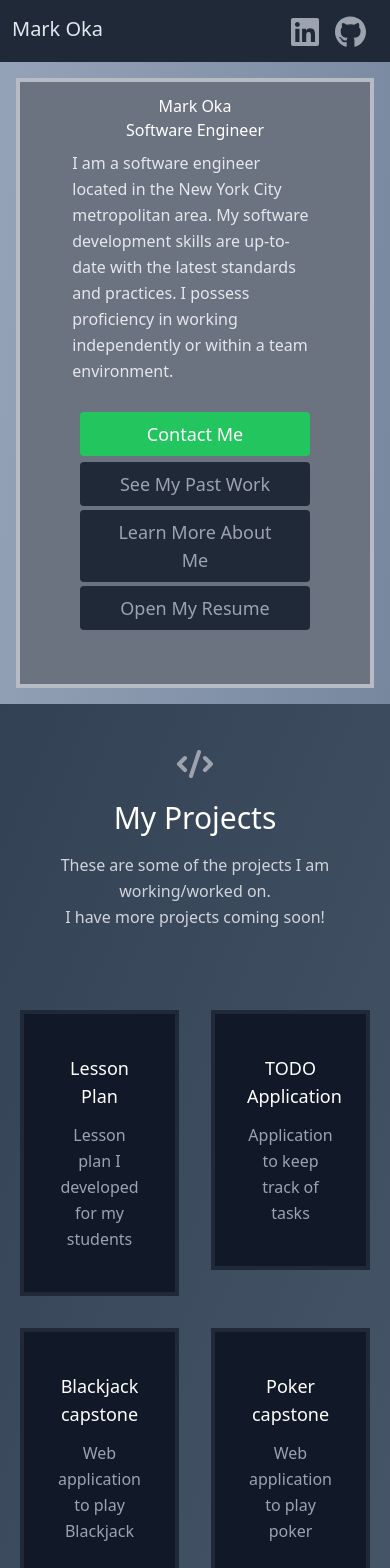
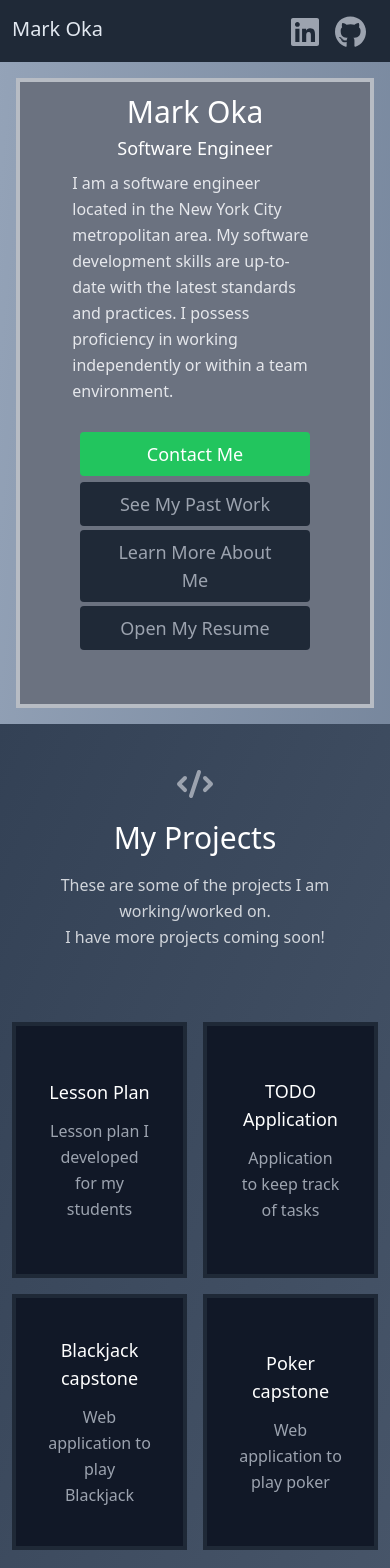
Before and after one commit to markoka101/portfolio, a React (Create React App) app: page / in a window 390 px wide. Shown: the top 1568 px of the page. Built offline with nearby package versions, Linux system fonts and the light colour scheme.

Commit message:
Projects now scale to stay same size as eachother. Change spacing on person class and increased name size on mobile

```diff
--- a/src/components/About.js
+++ b/src/components/About.js
@@ -5,9 +5,9 @@ export default function About() {
         <section id="about">
           <div className="container mx-auto flex px-10 py-15 md:flex-row flex-col items-center w-11/12 bg-gray-500 border-4 border-gray-300 border-opacity-75 my-4">
             <div className="flex-1 lg:flex-grow md:w-full lg:pr-24 md:pr-16 flex flex-col md:items-start md:text-left mb-10 md:mb-0 items-center text-center p-3">
-              <h1 className="title-font sm:text-4xl mb-2 font-medium text-white">
+              <h1 className="title-font text-3xl mb-2 font-medium text-white">
                 Mark Oka
-                <p className="title-font sm:text-2xl font-medium text-white">Software Engineer</p>
+                <p className="title-font text-lg font-medium text-white mt-1">Software Engineer</p>
               </h1>
               <p className="mb-6 leading-relaxed text-gray-200 text-left">
               I am a software engineer located in the New York City metropolitan area.
--- a/src/components/Navbar.js
+++ b/src/components/Navbar.js
@@ -8,9 +8,9 @@ export default function Navbar() {
         <header className="bg-gray-800 sm:sticky md:sticky lg:sticky top-0 z-10 ">
           <div className="container mx-auto flex flex-wrap p-3 flex-row items-center justify-between">
             <a className="title-font font-medium text-slate-200 hover:text-white mb-1">
-              <a href="#about" className="text-xl">
+              <div href="#about" className="text-xl">
                 Mark Oka
-              </a>
+              </div>
             </a>
             <nav className="md:mr-auto md:ml-4 md:py-1 md:pl-4 md:border-l md:border-gray-700	flex-wrap items-center text-base justify-center hidden md:block lg:block">
               <a href="#projects" className="mx-2 hover:text-white">
--- a/src/components/Person.js
+++ b/src/components/Person.js
@@ -5,7 +5,7 @@ export default function Person(){
         <section id="person" className="relative bg-gradient-to-tl from-slate-600 to-slate-700">
           <div className="container mx-auto flex px-10 py-20 md:flex-row flex-col items-center">
             <div className="lg:flex-grow md:w-1/2 lg:pr-24 md:pr-16 flex flex-col md:items-start md:text-left mb-16 md:mb-0 items-center text-center">
-              <h1 className="title-font sm:text-4xl mb-2 font-medium text-white">
+              <h1 className="title-font sm:text-4xl mb-5 font-medium text-white">
                 About Me
               </h1>
               <h2 className='title-font sm:text-2x1 mb-1 font-medium text-white'>
--- a/src/components/Projects.js
+++ b/src/components/Projects.js
@@ -23,9 +23,9 @@ export default function Projects() {
                   target="_blank"
                   rel="noreferrer"
                   key={project.title}
-                  className="w-1/2 h-1/2 p-4">
-                  <div className="flex relative">
-                    <div className="px-8 py-10 relative w-full border-4 border-gray-800 bg-gray-900 hover:bg-slate-900 hover:border-slate-400">
+                  className="w-1/2  min-h-full">
+                  <div className="m-2">
+                    <div className="flex flex-col px-8 py-10 m-0 w-full h-64 border-4 border-gray-800 bg-gray-900 hover:bg-slate-900 hover:border-slate-400 items-center justify-center">
                       <h2 className="hidden md:block lg:block tracking-widest text-sm title-font font-medium text-green-400 mb-1">
                         {project.subtitle}
                       </h2>
--- a/src/data.js
+++ b/src/data.js
@@ -36,8 +36,6 @@ export const languages = [
 
 export const frameworks = [
   "Spring Boot",
-  "Hibernate",
-  "JPA",
   "Node",
   "Express",
   "React"
```
